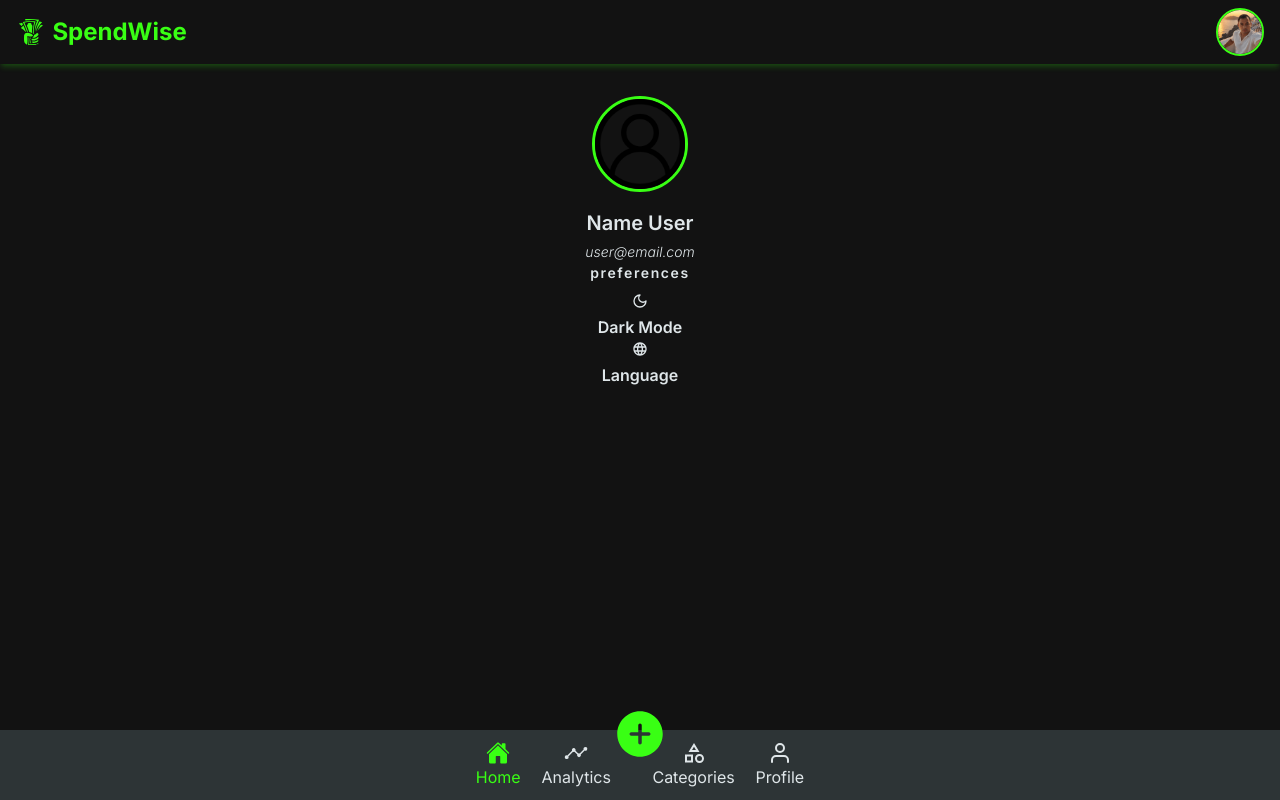
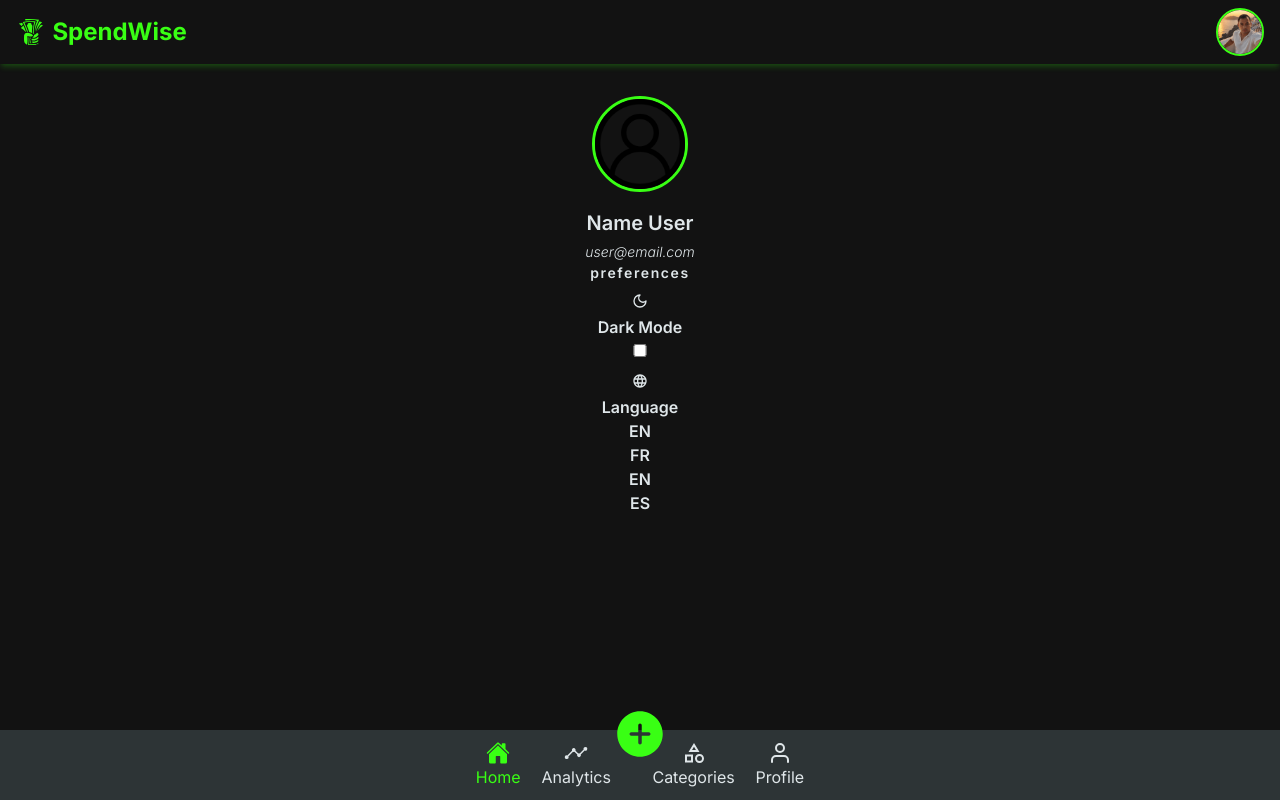
Before and after one commit to Andriamahay11master/SpendWise, a React (Vite) app: page /profile in a window 1280 px wide. Built offline with nearby package versions, Linux system fonts and the light colour scheme.

Commit message:
finalisation structure 2nd part page

```diff
--- a/src/components/Profile/Profile.tsx
+++ b/src/components/Profile/Profile.tsx
@@ -27,7 +27,12 @@ const Profile = ({ image, name, email }: ProfileProps) => {
               </div>
               <p className="setting-name">Dark Mode</p>
             </div>
-            <div className="profil-col"></div>
+            <div className="profil-col">
+              <label className="switch">
+                <input type="checkbox" id="dark-mode-toggle" />
+                <span className="slider"></span>
+              </label>
+            </div>
           </div>
           <div className="profil-setting-item">
             <div className="profil-col">
@@ -36,7 +41,16 @@ const Profile = ({ image, name, email }: ProfileProps) => {
               </div>
               <p className="setting-name">Language</p>
             </div>
-            <div className="profil-col"></div>
+            <div className="profil-col">
+              <div className="dropdown-language">
+                <span className="dropdown-language-value">EN</span>
+                <ul className="dropdown-list">
+                  <li className="dropdown-item">FR</li>
+                  <li className="dropdown-item">EN</li>
+                  <li className="dropdown-item">ES</li>
+                </ul>
+              </div>
+            </div>
           </div>
         </div>
       </div>
```
